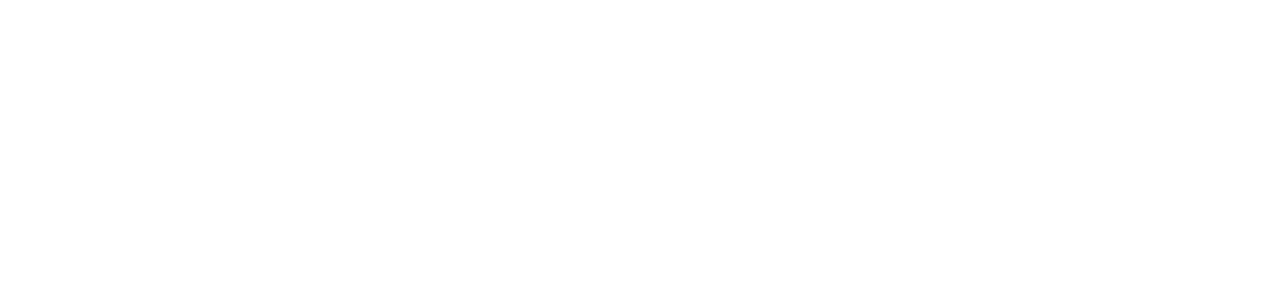
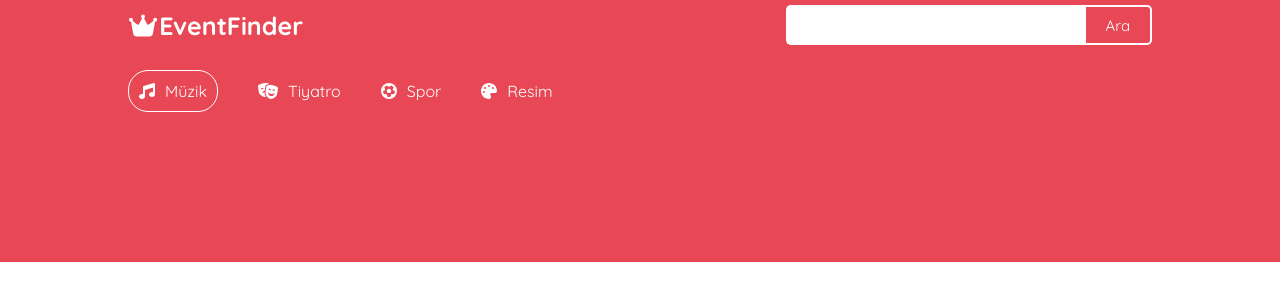
Before and after one commit to ardacoskun/etsturFrontend, a React (Create React App) app in the folder client/: page /muzik in a window 1280 px wide. Shown: the top 300 px of the page. Built offline with nearby package versions, Linux system fonts and the light colour scheme.

Commit message:
header component reorganised for other pages

```diff
--- a/client/src/components/Header/Header.jsx
+++ b/client/src/components/Header/Header.jsx
@@ -15,7 +15,7 @@
 import { format } from "date-fns";
 import { Link } from "react-router-dom";
 
-const Header = () => {
+const Header = ({ type }) => {
   const [openDate, setOpenDate] = useState(false);
   const [date, setDate] = useState([
     {
@@ -47,11 +47,14 @@
             <span>Resim</span>
           </Link>
         </div>
+        {type && type === "home" && (
+          <>
             <h1 className="headerTitle">
               Yakınındaki etkinliklerden habersiz kalma
             </h1>
             <p className="headerDescription">
-          Eğlence sensiz devam ediyor.Etkinliğini seç ve hayatını yaşamaya başla
+              Eğlence sensiz devam ediyor.Etkinliğini seç ve hayatını yaşamaya
+              başla
             </p>
             <div className="headerSearch">
               <div className="headerSearchItem">
@@ -85,6 +88,8 @@
                 <button className="headerSearchBtn">Etkinlik Bul</button>
               </div>
             </div>
+          </>
+        )}
       </div>
     </div>
   );
--- a/client/src/pages/Home/Home.jsx
+++ b/client/src/pages/Home/Home.jsx
@@ -13,7 +13,7 @@
   return (
     <div className="home">
       <Navbar />
-      <Header />
+      <Header type="home" />
       <div className="homeContainer">
         <Slider />
         <CategoryList />
--- a/client/src/pages/SingleCategory/SingleCategory.jsx
+++ b/client/src/pages/SingleCategory/SingleCategory.jsx
@@ -2,6 +2,7 @@
 import "./singleCategory.css";
 import axios from "axios";
 import { useParams } from "react-router-dom";
+import { Header, Navbar } from "../../components";
 
 const SingleCategory = () => {
   const { categoryName } = useParams();
@@ -31,7 +32,9 @@
   }
 
   return (
-    <div>
+    <div className="singleCategory">
+      <Navbar />
+      <Header />
       {filteredData.map((item, index) => (
         <div key={index}>{item.name}</div>
       ))}
```
Lines whose indentation alone changed are shown as unchanged.
